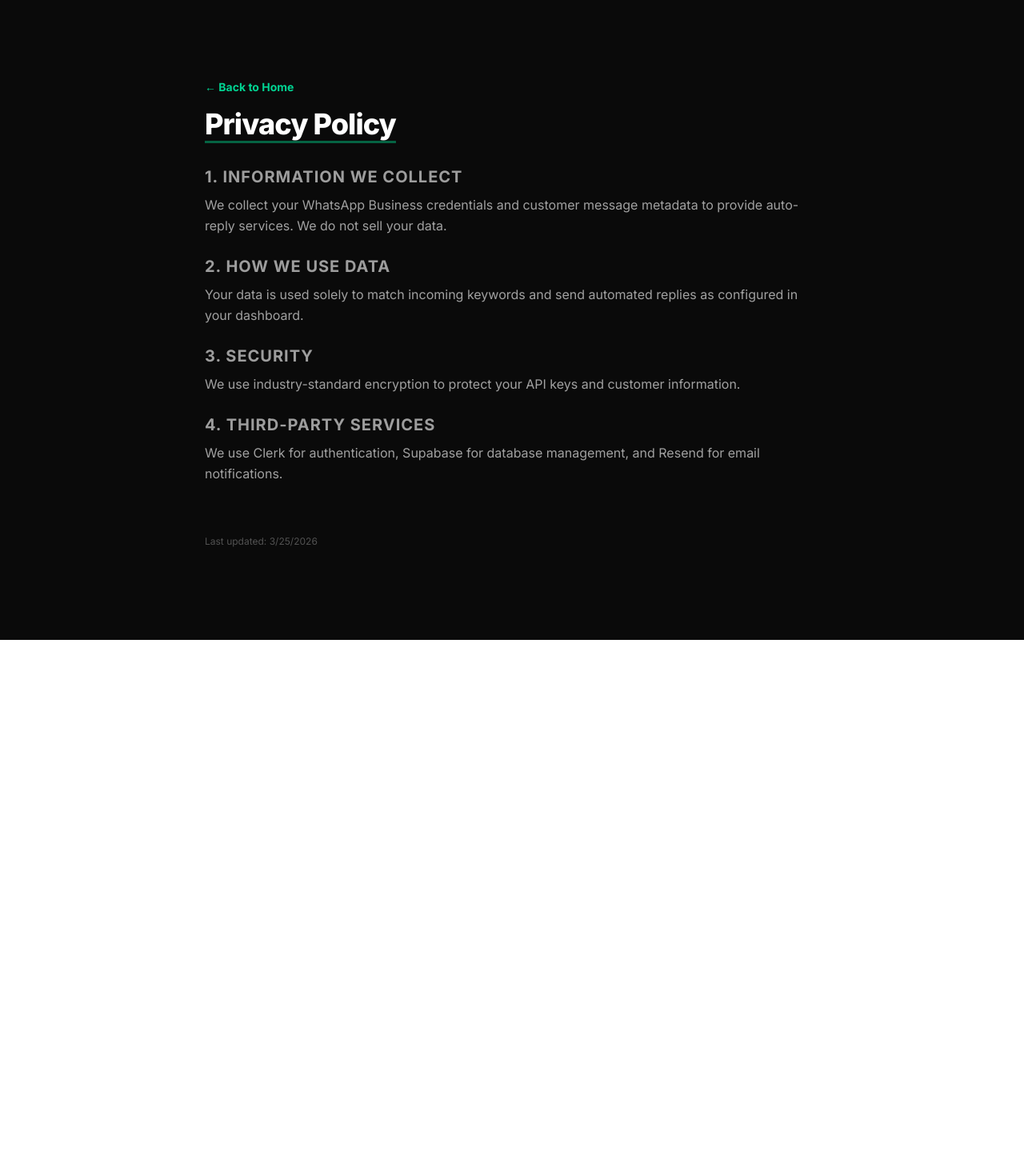
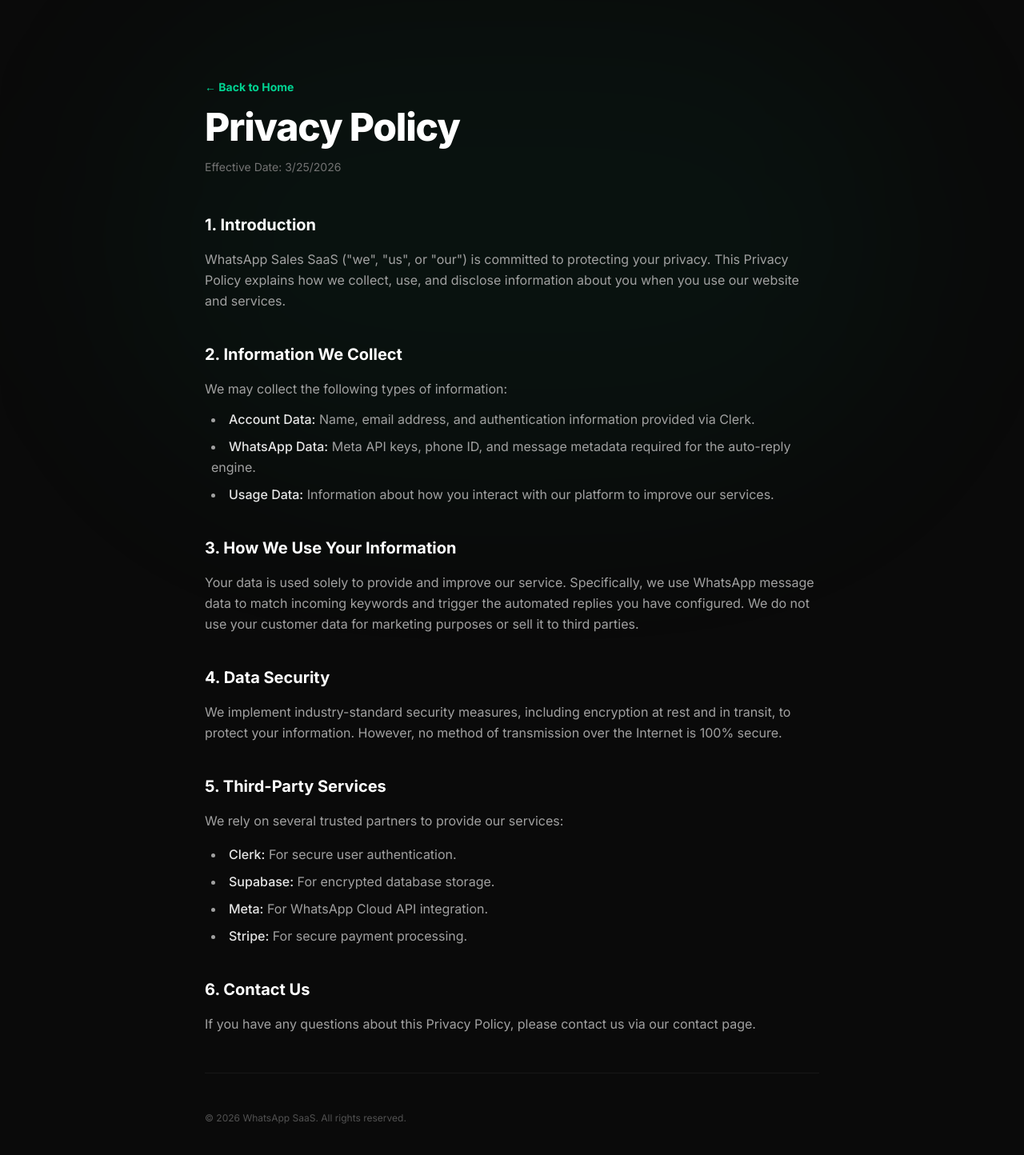
Before and after one commit to HanzalaKamran1234/whatsapp-sales-saas, a Next.js app: page /privacy in a window 1280 px wide. Shown: the top 1444 px of the page at 80% size. Before the commit the page ends 800 px from the top, so only its background shows below. Built offline with nearby package versions, Linux system fonts and the light colour scheme.

Commit message:
Refine contact page and legal pages

```diff
--- a/src/app/contact/page.tsx
+++ b/src/app/contact/page.tsx
@@ -1,6 +1,6 @@
 'use client';
 import { useState } from 'react';
-import { Mail, MessageSquare, Send, CheckCircle2, AlertCircle, Loader2 } from "lucide-react";
+import { Send, CheckCircle2, AlertCircle, Loader2 } from "lucide-react";
 import Link from 'next/link';
 
 export default function ContactPage() {
@@ -101,21 +101,15 @@
           )}
         </div>
 
-        <div className="grid grid-cols-2 gap-4">
-          <ContactCard icon={<Mail size={20} />} label="Email" value="support@whatsappsaas.com" />
-          <ContactCard icon={<MessageSquare size={20} />} label="WhatsApp" value="+1 (234) 567-890" />
+        {/* Optional small footer */}
+        <div className="pt-12 border-t border-neutral-900 flex flex-col md:flex-row items-center justify-between gap-4 text-xs text-neutral-500 font-medium">
+          <p>© {new Date().getFullYear()} WhatsApp SaaS</p>
+          <div className="flex items-center space-x-6">
+            <Link href="/privacy" className="hover:text-emerald-400 transition-colors">Privacy Policy</Link>
+            <Link href="/terms" className="hover:text-emerald-400 transition-colors">Terms of Service</Link>
+          </div>
         </div>
       </div>
     </div>
   );
 }
-
-function ContactCard({ icon, label, value }: { icon: React.ReactNode; label: string; value: string }) {
-  return (
-    <div className="bg-neutral-900 border border-neutral-800 p-4 rounded-xl flex flex-col items-center text-center space-y-1.5 backdrop-blur-md">
-      <div className="text-neutral-500">{icon}</div>
-      <p className="text-xs font-bold text-neutral-400 uppercase tracking-widest">{label}</p>
-      <p className="text-sm font-medium text-white">{value}</p>
-    </div>
-  );
-}
--- a/src/app/privacy/page.tsx
+++ b/src/app/privacy/page.tsx
@@ -2,34 +2,79 @@
 
 export default function PrivacyPage() {
   return (
-    <div className="min-h-screen bg-neutral-950 text-white p-8 md:p-24 flex flex-col items-center">
-      <div className="max-w-3xl w-full space-y-8 animate-in fade-in slide-in-from-bottom-4 duration-700">
-        <Link href="/" className="text-emerald-400 text-sm font-bold hover:underline mb-4 inline-block">← Back to Home</Link>
-        <h1 className="text-4xl font-extrabold tracking-tight underline transition-all decoration-emerald-500/50 underline-offset-8">Privacy Policy</h1>
+    <div className="min-h-screen bg-neutral-950 text-white p-8 md:p-24 flex flex-col items-center relative overflow-hidden font-sans">
+      {/* Background glow */}
+      <div className="absolute top-0 left-1/2 -translate-x-1/2 w-[1000px] h-[600px] bg-emerald-500/5 rounded-full blur-[120px] pointer-events-none" />
 
-        <div className="space-y-6 text-neutral-400 leading-relaxed">
-          <section className="space-y-2">
-            <h2 className="text-xl font-bold text-white uppercase tracking-wider text-sm opacity-60">1. Information We Collect</h2>
-            <p>We collect your WhatsApp Business credentials and customer message metadata to provide auto-reply services. We do not sell your data.</p>
+      <div className="max-w-3xl w-full space-y-12 relative z-10 animate-in fade-in slide-in-from-bottom-4 duration-700">
+        <div className="space-y-4">
+          <Link href="/" className="text-emerald-400 text-sm font-bold hover:underline inline-block">← Back to Home</Link>
+          <h1 className="text-5xl font-extrabold tracking-tight">Privacy Policy</h1>
+          <p className="text-neutral-500 text-sm">Effective Date: {new Date().toLocaleDateString()}</p>
+        </div>
+
+        <div className="space-y-10 text-neutral-400 leading-relaxed">
+          <section className="space-y-4">
+            <h2 className="text-xl font-bold text-white">1. Introduction</h2>
+            <p>
+              WhatsApp Sales SaaS (&quot;we&quot;, &quot;us&quot;, or &quot;our&quot;) is committed to protecting your privacy.
+              This Privacy Policy explains how we collect, use, and disclose information about you when you use our website and services.
+            </p>
           </section>
 
-          <section className="space-y-2">
-            <h2 className="text-xl font-bold text-white uppercase tracking-wider text-sm opacity-60">2. How We Use Data</h2>
-            <p>Your data is used solely to match incoming keywords and send automated replies as configured in your dashboard.</p>
+          <section className="space-y-4">
+            <h2 className="text-xl font-bold text-white">2. Information We Collect</h2>
+            <div className="space-y-3">
+              <p>We may collect the following types of information:</p>
+              <ul className="list-disc list-inside space-y-2 ml-2">
+                <li><span className="text-neutral-200 font-medium">Account Data:</span> Name, email address, and authentication information provided via Clerk.</li>
+                <li><span className="text-neutral-200 font-medium">WhatsApp Data:</span> Meta API keys, phone ID, and message metadata required for the auto-reply engine.</li>
+                <li><span className="text-neutral-200 font-medium">Usage Data:</span> Information about how you interact with our platform to improve our services.</li>
+              </ul>
+            </div>
           </section>
 
-          <section className="space-y-2">
-            <h2 className="text-xl font-bold text-white uppercase tracking-wider text-sm opacity-60">3. Security</h2>
-            <p>We use industry-standard encryption to protect your API keys and customer information.</p>
+          <section className="space-y-4">
+            <h2 className="text-xl font-bold text-white">3. How We Use Your Information</h2>
+            <p>
+              Your data is used solely to provide and improve our service. Specifically, we use WhatsApp message data
+              to match incoming keywords and trigger the automated replies you have configured. We do not use your
+              customer data for marketing purposes or sell it to third parties.
+            </p>
           </section>
 
-          <section className="space-y-2">
-            <h2 className="text-xl font-bold text-white uppercase tracking-wider text-sm opacity-60">4. Third-Party Services</h2>
-            <p>We use Clerk for authentication, Supabase for database management, and Resend for email notifications.</p>
+          <section className="space-y-4">
+            <h2 className="text-xl font-bold text-white">4. Data Security</h2>
+            <p>
+              We implement industry-standard security measures, including encryption at rest and in transit,
+              to protect your information. However, no method of transmission over the Internet is 100% secure.
+            </p>
+          </section>
+
+          <section className="space-y-4">
+            <h2 className="text-xl font-bold text-white">5. Third-Party Services</h2>
+            <p>
+              We rely on several trusted partners to provide our services:
+            </p>
+            <ul className="list-disc list-inside space-y-2 ml-2">
+              <li><span className="text-neutral-200 font-medium">Clerk:</span> For secure user authentication.</li>
+              <li><span className="text-neutral-200 font-medium">Supabase:</span> For encrypted database storage.</li>
+              <li><span className="text-neutral-200 font-medium">Meta:</span> For WhatsApp Cloud API integration.</li>
+              <li><span className="text-neutral-200 font-medium">Stripe:</span> For secure payment processing.</li>
+            </ul>
+          </section>
+
+          <section className="space-y-4">
+            <h2 className="text-xl font-bold text-white">6. Contact Us</h2>
+            <p>
+              If you have any questions about this Privacy Policy, please contact us via our contact page.
+            </p>
           </section>
         </div>
 
-        <p className="pt-8 text-xs text-neutral-600">Last updated: {new Date().toLocaleDateString()}</p>
+        <div className="pt-12 border-t border-neutral-900 text-xs text-neutral-600">
+          © {new Date().getFullYear()} WhatsApp SaaS. All rights reserved.
+        </div>
       </div>
     </div>
   );
--- a/src/app/terms/page.tsx
+++ b/src/app/terms/page.tsx
@@ -2,34 +2,81 @@
 
 export default function TermsPage() {
   return (
-    <div className="min-h-screen bg-neutral-950 text-white p-8 md:p-24 flex flex-col items-center">
-      <div className="max-w-3xl w-full space-y-8 animate-in fade-in slide-in-from-bottom-4 duration-700">
-        <Link href="/" className="text-emerald-400 text-sm font-bold hover:underline mb-4 inline-block">← Back to Home</Link>
-        <h1 className="text-4xl font-extrabold tracking-tight underline transition-all decoration-emerald-500/50 underline-offset-8">Terms of Service</h1>
+    <div className="min-h-screen bg-neutral-950 text-white p-8 md:p-24 flex flex-col items-center relative overflow-hidden font-sans">
+      {/* Background glow */}
+      <div className="absolute top-0 left-1/2 -translate-x-1/2 w-[1000px] h-[600px] bg-emerald-500/5 rounded-full blur-[120px] pointer-events-none" />
 
-        <div className="space-y-6 text-neutral-400 leading-relaxed">
-          <section className="space-y-2">
-            <h2 className="text-xl font-bold text-white uppercase tracking-wider text-sm opacity-60">1. Acceptance of Terms</h2>
-            <p>By using WhatsApp Sales SaaS, you agree to these terms. If you do not agree, do not use the service.</p>
+      <div className="max-w-3xl w-full space-y-12 relative z-10 animate-in fade-in slide-in-from-bottom-4 duration-700">
+        <div className="space-y-4">
+          <Link href="/" className="text-emerald-400 text-sm font-bold hover:underline inline-block">← Back to Home</Link>
+          <h1 className="text-5xl font-extrabold tracking-tight">Terms of Service</h1>
+          <p className="text-neutral-500 text-sm">Last Updated: {new Date().toLocaleDateString()}</p>
+        </div>
+
+        <div className="space-y-10 text-neutral-400 leading-relaxed">
+          <section className="space-y-4">
+            <h2 className="text-xl font-bold text-white">1. Acceptance of Terms</h2>
+            <p>
+              By accessing or using WhatsApp Sales SaaS, you agree to be bound by these Terms of Service.
+              If you do not agree to all of these terms, do not use our services.
+            </p>
           </section>
 
-          <section className="space-y-2">
-            <h2 className="text-xl font-bold text-white uppercase tracking-wider text-sm opacity-60">2. Account Responsibility</h2>
-            <p>You are responsible for maintaining the confidentiality of your account and API keys.</p>
+          <section className="space-y-4">
+            <h2 className="text-xl font-bold text-white">2. Description of Service</h2>
+            <p>
+              WhatsApp Sales SaaS provides a rule-based auto-reply engine for WhatsApp Business.
+              We provide tools to manage products, FAQ rules, and lead capture.
+            </p>
           </section>
 
-          <section className="space-y-2">
-            <h2 className="text-xl font-bold text-white uppercase tracking-wider text-sm opacity-60">3. Fair Usage</h2>
-            <p>Users must not use the service for spamming or any illegal activities. We reserve the right to terminate accounts that violate this policy.</p>
+          <section className="space-y-4">
+            <h2 className="text-xl font-bold text-white">3. User Responsibilities</h2>
+            <ul className="list-disc list-inside space-y-2 ml-2">
+              <li>You must provide accurate information when creating an account.</li>
+              <li>You are responsible for maintaining the security of your account and API keys.</li>
+              <li>You must comply with all WhatsApp and Meta policies regarding automated messaging.</li>
+              <li>You must not use the service for spamming, harassment, or illegal activities.</li>
+            </ul>
           </section>
 
-          <section className="space-y-2">
-            <h2 className="text-xl font-bold text-white uppercase tracking-wider text-sm opacity-60">4. Liability</h2>
-            <p>We are not liable for any service interruptions from third-party APIs (Meta, Clerk, etc.).</p>
+          <section className="space-y-4">
+            <h2 className="text-xl font-bold text-white">4. Payment and Subscriptions</h2>
+            <p>
+              Certain features require a paid subscription. Subscriptions are billed on a recurring basis.
+              You can cancel your subscription at any time through your dashboard.
+            </p>
+          </section>
+
+          <section className="space-y-4">
+            <h2 className="text-xl font-bold text-white">5. Limitation of Liability</h2>
+            <p>
+              To the maximum extent permitted by law, WhatsApp Sales SaaS shall not be liable for any indirect,
+              incidental, special, consequential, or punitive damages resulting from your use of the service.
+              This includes any interruptions caused by third-party APIs (Meta, Clerk, etc.).
+            </p>
+          </section>
+
+          <section className="space-y-4">
+            <h2 className="text-xl font-bold text-white">6. Modifications to Service</h2>
+            <p>
+              We reserve the right to modify or discontinue, temporarily or permanently, the service with
+              or without notice.
+            </p>
+          </section>
+
+          <section className="space-y-4">
+            <h2 className="text-xl font-bold text-white">7. Governing Law</h2>
+            <p>
+              These terms shall be governed by and construed in accordance with the laws of the jurisdiction in
+              which the service operator is located, without regard to its conflict of law provisions.
+            </p>
           </section>
         </div>
 
-        <p className="pt-8 text-xs text-neutral-600">Last updated: {new Date().toLocaleDateString()}</p>
+        <div className="pt-12 border-t border-neutral-900 text-xs text-neutral-600">
+          © {new Date().getFullYear()} WhatsApp SaaS. All rights reserved.
+        </div>
       </div>
     </div>
   );
```
